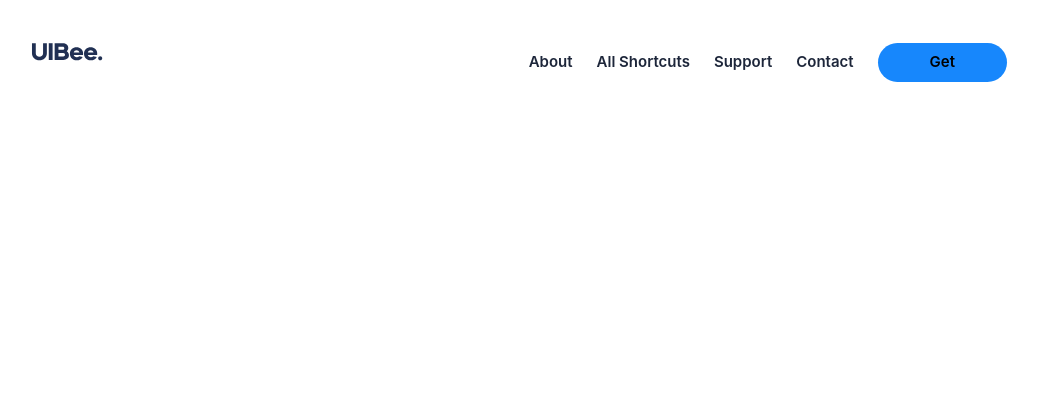
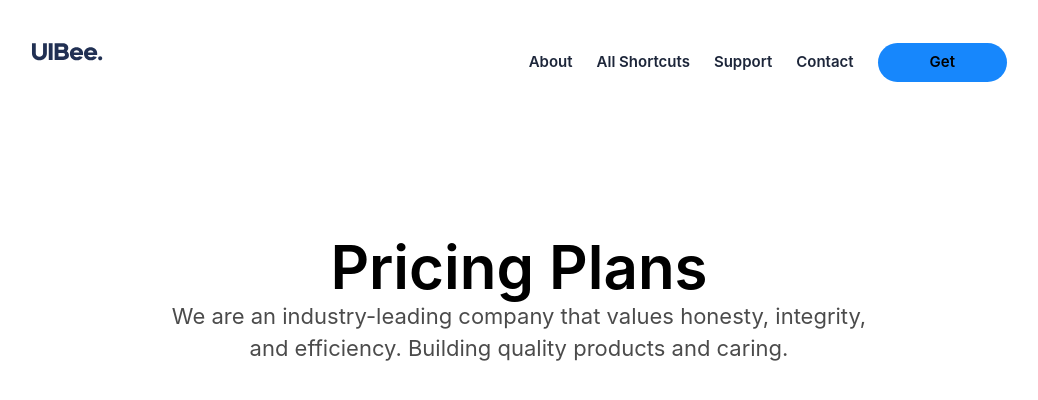
Before and after one commit to yusuffsaid/kbu-teknokent-case, a React (Create React App) app: page / in a window 1280 px wide. Shown: the top 400 px of the page, without its empty margins (121-1159 px from the left). Built offline with nearby package versions, Linux system fonts and the light colour scheme.

Commit message:
page title design done

```diff
--- a/src/App.js
+++ b/src/App.js
@@ -1,10 +1,12 @@
 import React from 'react'
 import Header from './components/Header/Header'
+import Pricing from './pages/Pricing/Pricing'
 
 const App = () => {
   return (
     <div>
       <Header></Header>
+      <Pricing></Pricing>
     </div>
   )
 }
--- /dev/null
+++ b/src/components/PageHeader/PageHeader.js
@@ -0,0 +1,15 @@
+import React from 'react'
+
+const PageHeader = ({title,text}) => {
+  return (
+    <div className='w-full py-[109px] flex justify-center'>
+       <div className='flex flex-col items-center w-[695px]'>
+       <span className='text-[60px] font-semibold leading-[66px]'>{title}</span>
+        <span className='text-[22px] font-normal leading-[32px] text-center opacity-70'>{text}</span>
+       </div>
+
+    </div>
+  )
+}
+
+export default PageHeader
--- /dev/null
+++ b/src/pages/Pricing/Pricing.js
@@ -0,0 +1,12 @@
+import React from 'react'
+import PageHeader from '../../components/PageHeader/PageHeader'
+
+const Pricing = () => {
+  return (
+   <>
+   <PageHeader title='Pricing Plans' text="We are an industry-leading company that values honesty, integrity, and efficiency. Building quality products and caring."></PageHeader>
+   </>
+  )
+}
+
+export default Pricing
```
Also changed, not shown: src/components/Card/Card.js (added).
